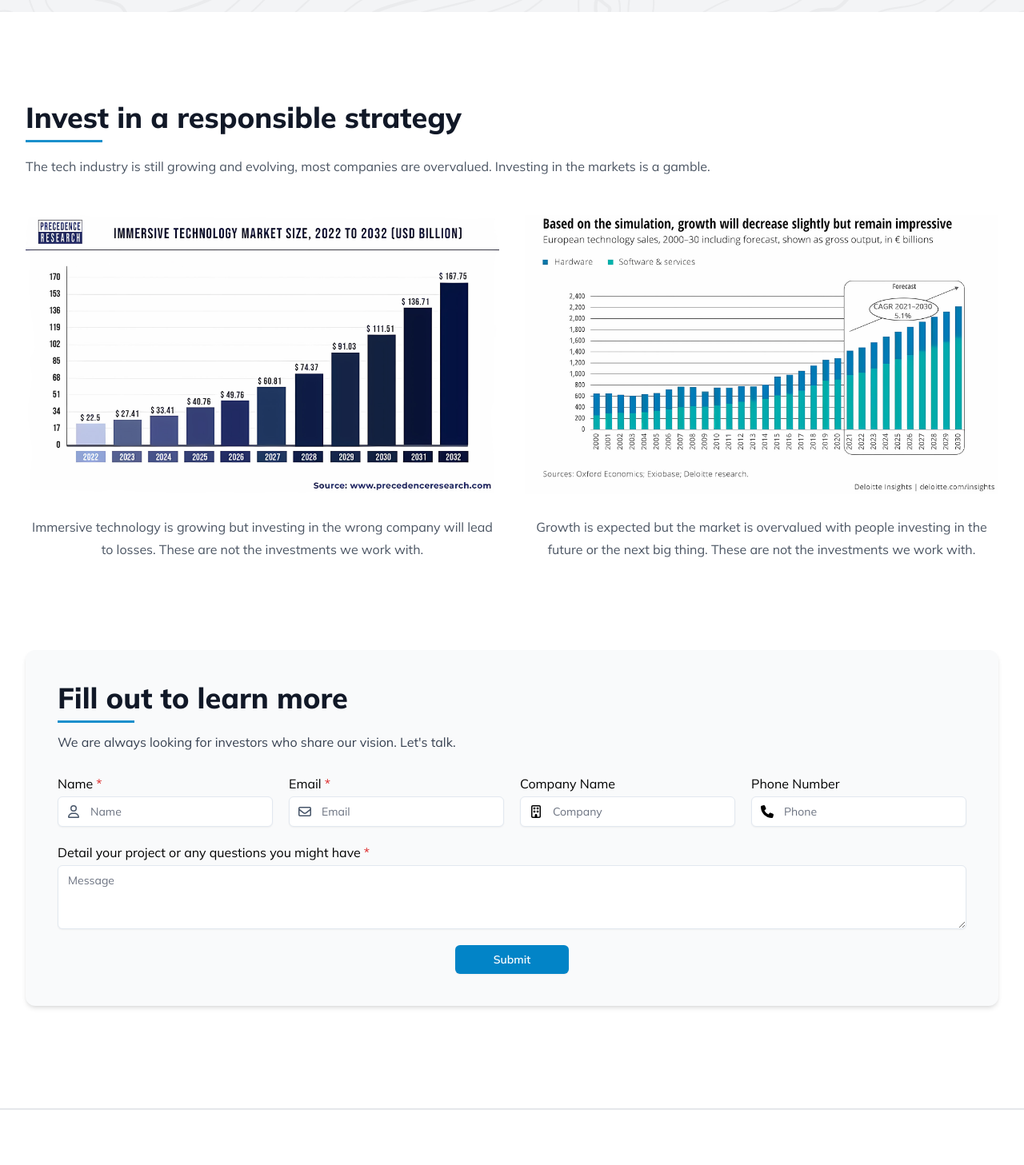
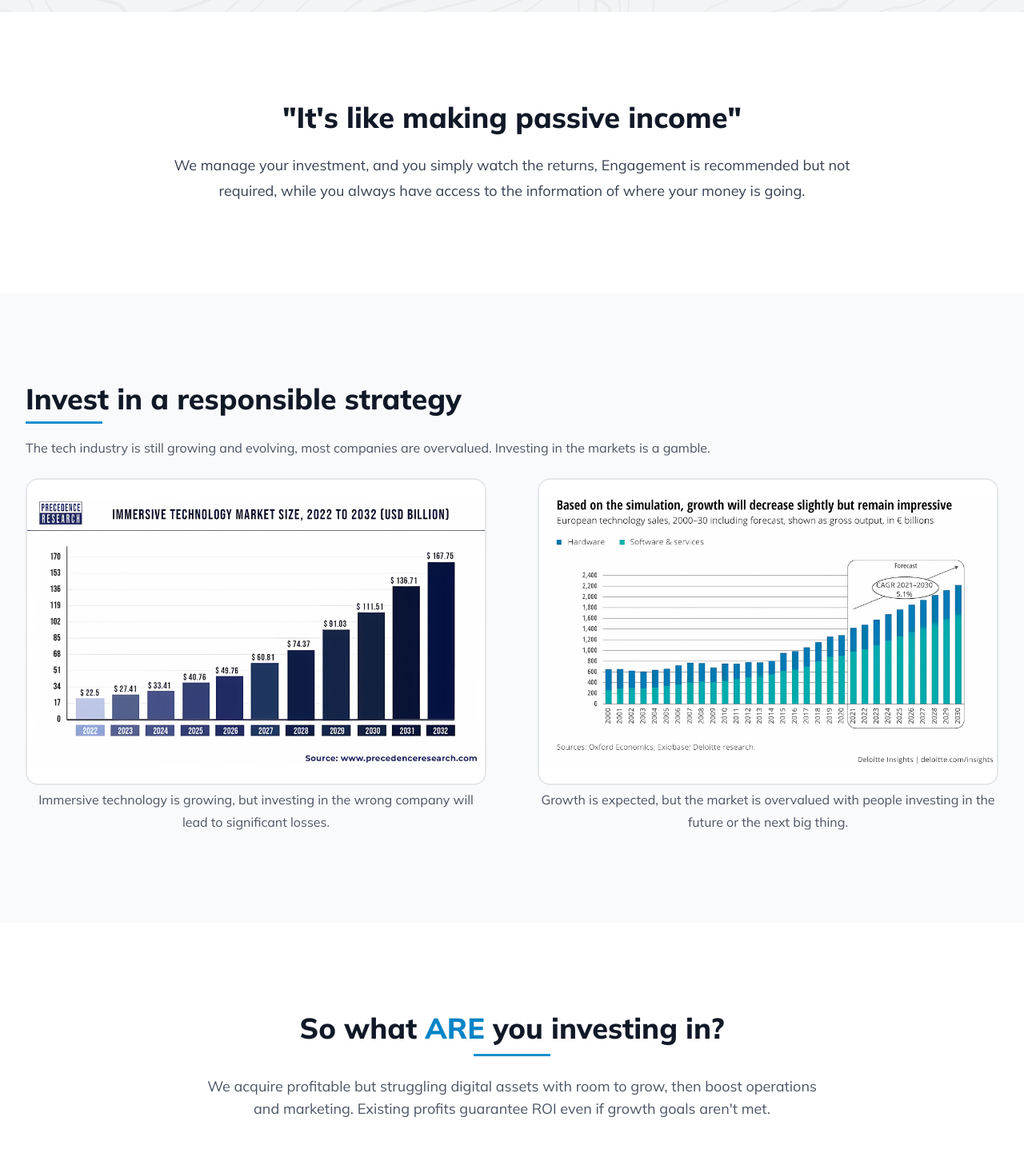
Before and after one commit to ochoadan/halfnine, a Next.js app: page /investors in a window 1280 px wide. Shown: the part 340-1797 px from the top of the page at 80% size. Built offline with nearby package versions, Linux system fonts and the light colour scheme.

Commit message:
2/14/2024

```diff
--- a/src/app/contact/page.tsx
+++ b/src/app/contact/page.tsx
@@ -11,7 +11,6 @@ import { FaPhone } from "react-icons/fa6";
 import { FaRegBuilding, FaRegEnvelope, FaRegUser } from "react-icons/fa6";
 import { SlPhone, SlEnvolope } from "react-icons/sl";
 
-// @ts-expect-error
 import Cal, { getCalApi } from "@calcom/embed-react";
 import { useRouter } from "next/navigation";
 
--- a/src/app/investors/page.tsx
+++ b/src/app/investors/page.tsx
@@ -14,12 +14,46 @@ const Page = () => {
     return (
         <>
             <PageHero
-                heading={`"Expected ROI of 3 to 4 years"`}
+                heading="Want to invest in tech?"
                 description="Don't gamble in tech anymore. Invest in responsible strategies that deliver results."
             />
-            <div className="bg-white py-14 md:py-28">
+            {/* Its like making passive income, we manage the investment and you simply watch the returns. */}
+            <div className="overflow-hidden bg-white py-14 md:py-28">
+                <div className="mx-auto max-w-7xl px-6 lg:px-8">
+                    <div className="mx-auto max-w-4xl lg:text-center space-y-6">
+                        <h2 className="text-3xl font-extrabold text-gray-900 sm:text-4xl">
+                            {`"It's like making passive income"`}
+                            {/* "It's like making passive income" - Mark Jennings */}
+                        </h2>
+                        <p className="text-lg leading-8 text-gray-700">
+                            We manage your investment, and you simply watch the returns, Engagement is recommended but not required, while you always have access to the information of where your money is going.                        </p>
+                    </div>
+
+                    {/* <div className="grid grid-cols-1 items-center gap-x-16 gap-y-10 lg:grid-cols-2 mx-auto max-w-2xl lg:max-w-none">
+                        <div>
+                            <h2 className="text-4xl font-bold text-gray-900">
+                                "Its like making passive income"
+                                <hr className="border-sky-600 opacity-90 border-b-[2px] w-20 my-2" />
+                            </h2>
+                            <p className="mt-4 text-gray-500">
+                            We manage your investment and you simply watch the returns, Engagement is not requiered while you always have access to the information of where your money is going.
+                            </p>
+                        </div>
+                        <div className="aspect-h-2 aspect-w-3 overflow-hidden rounded-lg bg-gray-100 group">
+                            <g className="origin-center scale-100 transition duration-500 motion-safe:group-hover:scale-105">
+                                <Image
+                                    src="/img/about/pexels-mizuno-k-12902918-min.jpg"
+                                    alt="Businesswomen Looking at a Document Folder"
+                                    className="object-cover object-center"
+                                    fill
+                                />
+                            </g>
+                        </div>
+                    </div> */}
+                </div>
+            </div>
+            <div className="bg-gray-50 py-14 md:py-28">
                 <div className="max-w-7xl mx-auto px-6 lg:px-8">
-                    <div className="mx-auto lg:mx-0">
                     <h2 className="text-3xl font-extrabold text-gray-900 sm:text-4xl">
                         <span className="block">Invest in a responsible strategy</span>
                         <hr className="border-sky-600 opacity-90 border-b-[2px] w-24 my-2" />
@@ -28,32 +62,54 @@ const Page = () => {
                         The tech industry is still growing and evolving, most companies are overvalued. Investing in the markets is a gamble.
                         {/* The tech industry is a high-risk, high-reward environment. We understand the challenges of investing in software development. Our team is dedicated to delivering the best possible results for your investment */}
                     </p>
-                    </div>
-                    <div className="pt-6 mx-auto grid grid-cols-1 gap-x-6 gap-y-20 sm:grid-cols-2 lg:mx-0 lg:gap-x-8 xl:col-span-2">
+                    <div className="pt-6 mx-auto grid grid-cols-1 gap-x-6 gap-y-20 sm:grid-cols-2 lg:mx-0 lg:gap-x-16 xl:col-span-2">
                         <div>
-                            <Image width={900} height={600} className="aspect-[3/2] w-full rounded-2xl object-cover" src={"/img/pr.jpg"} alt="" />
+                            <Image width={900} height={600} className="aspect-[3/2] w-full rounded-2xl object-cover border-gray-200 border-2" src={"/img/pr.jpg"} alt="" />
                             <p className="pt-1 text-base leading-7 text-gray-600 text-center">
-                                Immersive technology is growing but investing in the wrong company will lead to losses. These are not the investments we work with.
+                                Immersive technology is growing, but investing in the wrong company will lead to significant losses.
+                                {/* These are not the investments we work with. */}
                                 {/* Immersive technology is growing but investing in the wrong company will lead to losses. These are not the investments we are looking for.  */}
                             </p>
                         </div>
                         <div>
-                            <Image width={900} height={600} className="aspect-[3/2] w-full rounded-2xl object-cover" src={"/img/pr2.jpg"} alt="" />
+                            <Image width={900} height={600} className="aspect-[3/2] w-full rounded-2xl object-cover border-gray-200 border-2" src={"/img/pr2.jpg"} alt="" />
                             {/* <img className="aspect-[3/2] w-full rounded-2xl object-cover" src={"https://images.pexels.com/photos/20109536/pexels-photo-20109536/free-photo-of-a-person-holding-a-heart-shaped-snow-ball-in-their-hands.jpeg?auto=compress&cs=tinysrgb&w=600&lazy=load"} alt="" /> */}
                             <p className="pt-1 text-base leading-7 text-gray-600 text-center">
-                                Growth is expected but the market is overvalued with people investing in the future or the next big thing. These are not the investments we work with.
+                                Growth is expected, but the market is overvalued with people investing in the future or the next big thing.
                             </p>
                         </div>
                     </div>
-
                 </div>
             </div>
             {/* <div className="bg-gray-50 py-14 md:py-28">
                 <div className="max-w-7xl mx-auto px-6 lg:px-8">
-
+                    <h1 className="text-2xl sm:text-3xl md:text-4xl text-center font-extrabold">
+                        Its like making passive income
+                    </h1>
+                    <hr className="border-sky-600 opacity-90 border-b-[2px] mx-auto w-40 my-2" />
+                    <p className="text-xl sm:text-2xl md:text-3xl text-center font-extrabold mt-2">
+                        We manage the investment and you simply watch the returns.
+                    </p>
                 </div>
             </div> */}
-
+            <div className="bg-white py-14 md:py-28">
+                <div className="max-w-7xl mx-auto px-6 lg:px-8 space-y-6">
+                    <h2 className="text-3xl font-extrabold text-gray-900 sm:text-4xl text-center">
+                        So what <span className="uppercase text-sky-600">are</span> you investing in?
+                        <hr className="border-sky-600 opacity-90 border-b-[2px] w-24 my-3 mx-auto" />
+                    </h2>
+                    <p className="text-lg leading-7 text-gray-600 text-center max-w-3xl mx-auto">
+                        {`We acquire profitable but struggling digital assets with room to grow, then boost operations and marketing. Existing profits guarantee ROI even if growth goals aren't met.`}
+                        {/* We acquire profitable digital assets with growth challenges or untapped potential. Then, we optimize their operations and improve marketing strategies. If we don't meet our growth goals, our existing profits ensure a return on investment. */}
+                        {/* We acquire profitable digital assets with growth challenges or untapped potential. Then, we enhance, update, and revitalize them. If we don't meet our goals, our existing profits ensure a return on investment. */}
+                        {/* We buy profitable digital assets with growth hurdles or untapped potential. We optimize, modernize, and revitalize them, and if results fall short, existing profits secure ROI. */}
+                        {/* We acquire digital assets that are already generating profits but face challenges in growth or competition, or aren't realizing their full potential. We enhance these assets, and if improvement efforts don't yield results, the existing profit generated is sufficient to ensure a return on investment. */}
+                        {/* We acquire digital assets that are already generating revenue but face challenges in growth or competition, or aren't realizing their full potential. We enhance and expand them to boost their value further. */}
+                        {/* We acquire digital assets that are already generating revenue and value, but are struggling to grow or compete in the market, or not reaching their full potential. We then optimize and scale them to increase their value. */}
+                        {/* We acquire digital assets that are already generating revenue. We then optimize and scale them to increase their value. */}
+                    </p>
+                </div>
+            </div>
             {/* <div className="py-0 sm:pb-32"> */}
             <ContactForm
                 title="Fill out to learn more"
```
Also changed, not shown: package.json (+13 -13 lines), 1 other file (tests, documents, lock files or other folders). Lines whose indentation alone changed are shown as unchanged.
